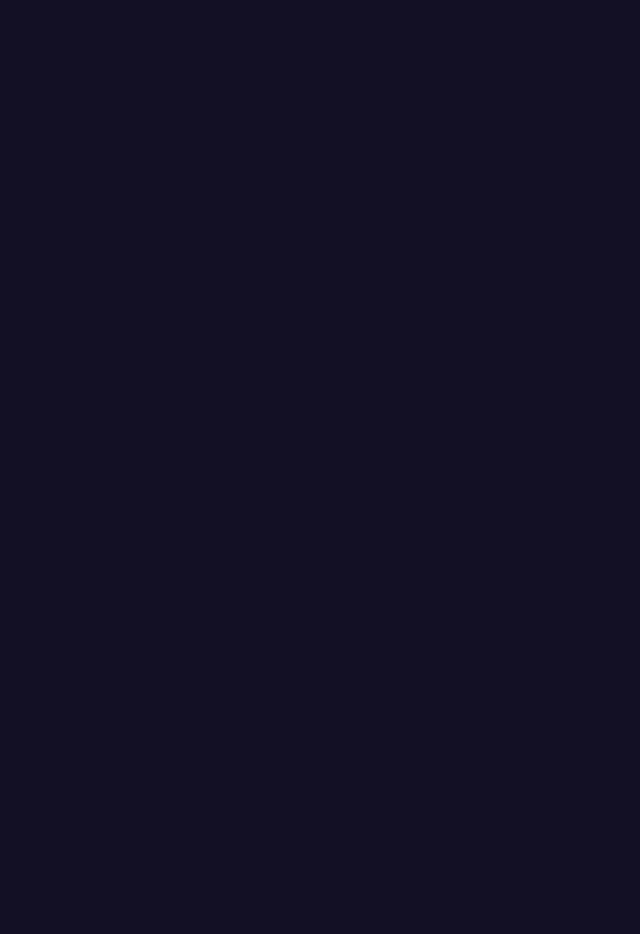
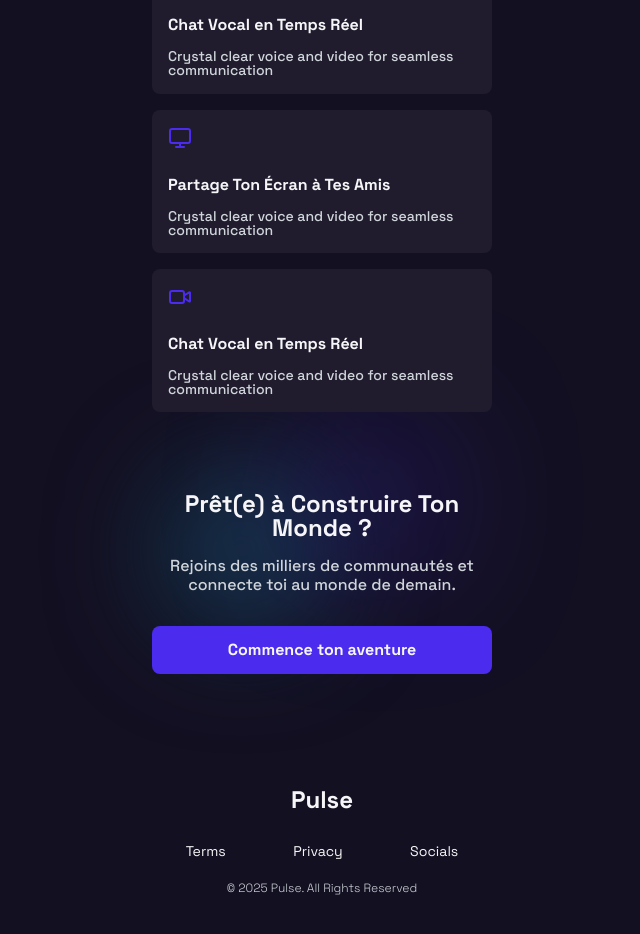
Before and after one commit to thomasr10/Pulse, a React (Vite) app in the folder client/: page / in a window 1280 px wide. Shown: the part 1080-2014 px from the top of the page, without its empty margins (318-958 px from the left). Before the commit the page ends 999 px from the top, so only its background shows below. Built offline with nearby package versions, Linux system fonts and the light colour scheme; no server answers.

Commit message:
add card component + cta-section + footer

```diff
--- a/client/src/assets/style/_base.scss
+++ b/client/src/assets/style/_base.scss
@@ -90,6 +90,10 @@ h1 {
     margin-top: v.$medium-spacing;
 }
 
+.mt-24 {
+    margin-top: 1.5rem;
+}
+
 .mt-32 {
     margin-top: v.$xl-spacing;
 }
@@ -100,6 +104,14 @@ h1 {
 
 .mt-84 {
     margin-top: v.$title-spacing;
+}
+
+.pt-32 {
+    padding-top: v.$xl-spacing;
+}
+
+.pt-48 {
+    padding-top: v.$xxl-spacing;
 }
 
 .center {
@@ -166,3 +178,28 @@ h1 {
         font-size: v.$font-size-lg;
     }
 }
+
+.cards-container {
+    display: flex;
+    flex-direction: column;
+    justify-content: center;
+    gap: 1rem;
+}
+
+.cta-section {
+
+    min-height: 17.5rem;
+
+    .title {
+        color: v.$font-white;
+        font-size: v.$font-size-xlg;
+        font-family: v.$bold-font;
+        text-align: center;
+    }
+}
+
+.small-gray-txt {
+    color: v.$font-gray;
+    font-family: v.$light-font;
+    font-size: v.$font-size-xs;
+}
--- a/client/src/assets/style/_components.scss
+++ b/client/src/assets/style/_components.scss
@@ -139,3 +139,55 @@
         cursor: pointer;
     }
 }
+
+.card-container {
+    width: 100%;
+    min-height: 8.75rem;
+    padding: 1rem;
+    background-color: v.$card-dark-purple;
+    border-radius: v.$sm-radius;
+
+    .icon {
+        color: v.$primary-purple;
+    }
+
+    .subtitle {
+        color: v.$font-white;
+        font-size: v.$font-size-md;
+        font-family: v.$bold-font;
+    }
+
+    .text {
+        color: v.$font-gray;
+        font-size: v.$font-size-sm;
+        font-family: v.$medium-font;
+    }
+}
+
+footer {
+    padding-bottom: v.$xxl-spacing;
+    span {
+        color: v.$font-white;
+        font-size: v.$font-size-xlg;
+        font-family: v.$bold-font;
+        display: flex;
+        justify-content: center;
+    }
+
+    .link-container {
+        display: flex;
+        justify-content: space-around;
+
+        a {
+            color: v.$font-white;
+            font-family: v.$regular-font;
+            text-decoration: none;
+            font-size: v.$font-size-sm;
+
+            &:hover {
+                cursor: pointer;
+            }
+
+        }
+    }
+}
--- a/client/src/assets/style/main.css
+++ b/client/src/assets/style/main.css
@@ -92,6 +92,10 @@ h1 {
   margin-top: 1rem;
 }
 
+.mt-24 {
+  margin-top: 1.5rem;
+}
+
 .mt-32 {
   margin-top: 2rem;
 }
@@ -102,6 +106,14 @@ h1 {
 
 .mt-84 {
   margin-top: 5.25rem;
+}
+
+.pt-32 {
+  padding-top: 2rem;
+}
+
+.pt-48 {
+  padding-top: 3rem;
 }
 
 .center {
@@ -161,6 +173,29 @@ h1 {
   color: #F6F6F8;
   font-family: "Space Grotesk SemiBold";
   font-size: 1.25rem;
+}
+
+.cards-container {
+  display: flex;
+  flex-direction: column;
+  justify-content: center;
+  gap: 1rem;
+}
+
+.cta-section {
+  min-height: 17.5rem;
+}
+.cta-section .title {
+  color: #F6F6F8;
+  font-size: 1.5rem;
+  font-family: "Space Grotesk Bold";
+  text-align: center;
+}
+
+.small-gray-txt {
+  color: #D0D5DB;
+  font-family: "Space Grotesk Light";
+  font-size: 0.75rem;
 }
 
 .section-wrapper {
@@ -286,4 +321,49 @@ h1 {
 }
 .link-btn:hover {
   cursor: pointer;
+}
+
+.card-container {
+  width: 100%;
+  min-height: 8.75rem;
+  padding: 1rem;
+  background-color: #201C2E;
+  border-radius: 0.5rem;
+}
+.card-container .icon {
+  color: #4B2BEE;
+}
+.card-container .subtitle {
+  color: #F6F6F8;
+  font-size: 1rem;
+  font-family: "Space Grotesk Bold";
+}
+.card-container .text {
+  color: #D0D5DB;
+  font-size: 0.88rem;
+  font-family: "Space Grotesk Medium";
+}
+
+footer {
+  padding-bottom: 3rem;
+}
+footer span {
+  color: #F6F6F8;
+  font-size: 1.5rem;
+  font-family: "Space Grotesk Bold";
+  display: flex;
+  justify-content: center;
+}
+footer .link-container {
+  display: flex;
+  justify-content: space-around;
+}
+footer .link-container a {
+  color: #F6F6F8;
+  font-family: "Space Grotesk Regular";
+  text-decoration: none;
+  font-size: 0.88rem;
+}
+footer .link-container a:hover {
+  cursor: pointer;
 }/*# sourceMappingURL=main.css.map */
--- /dev/null
+++ b/client/src/components/Footer.jsx
@@ -0,0 +1,16 @@
+import { Link }  from "react-router";
+
+export default function Footer () {
+
+    return (
+        <footer className="pt-48 section-wrapper">
+            <span>Pulse</span>
+            <div className="link-container mt-32">
+                <Link to={'/#'}>Terms</Link>
+                <Link to={'/#'}>Privacy</Link>
+                <Link to={'/#'}>Socials</Link>
+            </div>
+            <p className="txt-center small-gray-txt mt-24">© { new Date().getFullYear()} Pulse. All Rights Reserved</p>
+        </footer>
+    )
+}
--- /dev/null
+++ b/client/src/components/HomeCard.jsx
@@ -0,0 +1,10 @@
+export default function HomeCard ({ icon, subtitle, text}) {
+
+    return (
+        <div className="card-container">
+            { icon }
+            <p className="mt-24 subtitle">{ subtitle }</p>
+            <p className="mt-16 text">{ text }</p>
+        </div>
+    )
+}
--- a/client/src/pages/LandingPage.jsx
+++ b/client/src/pages/LandingPage.jsx
@@ -1,5 +1,7 @@
+import Footer from '../components/Footer';
+import HomeCard from '../components/HomeCard';
 import MaxWidthButton from '../components/MaxWidthButton';
-import { ArrowDown } from 'lucide-react';
+import { ArrowDown, Mic, Monitor, Video } from 'lucide-react';
 
 export default function LandingPage() {
     return (
@@ -23,7 +25,24 @@ export default function LandingPage() {
                 <h2>Fonctionnalités</h2>
                 <h3 className='mt-32'>Découvre une nouvelle façon de communiquer</h3>
                 <p className='medium-gray-txt mt-16'>Explore les différentes Fonctionnalités qui rendent notre plateforme unique.</p>
+                <div className="cards-container mt-32">
+                    <HomeCard icon={<Mic className='icon' />} subtitle={'Chat Vocal en Temps Réel'} text={'Crystal clear voice and video for seamless communication'} />
+                    <HomeCard icon={<Monitor className='icon' />} subtitle={'Partage Ton Écran à Tes Amis'} text={'Crystal clear voice and video for seamless communication'} />
+                    <HomeCard icon={<Video className='icon' />} subtitle={'Chat Vocal en Temps Réel'} text={'Crystal clear voice and video for seamless communication'} />
+                </div>
             </section>
+            <section className="mt-48 cta-section">
+                <div className="bg-shape-container">
+                    <div className="background-shape blue"></div>
+                    <div className="background-shape purple"></div>
+                </div>
+                <h2 className="title pt-32">Prêt(e) à Construire Ton Monde ?</h2>
+                <p className="medium-gray-txt txt-center mt-16">Rejoins des milliers de communautés et connecte toi au monde de demain.</p>
+                <div className="center mt-32">
+                    <MaxWidthButton link='/register'>Commence ton aventure</MaxWidthButton>
+                </div>
+            </section>
+            <Footer />
         </main>
     )
 }
```
Also changed, not shown: 1 other file (tests, documents, lock files or other folders). Lines whose indentation alone changed are shown as unchanged.
